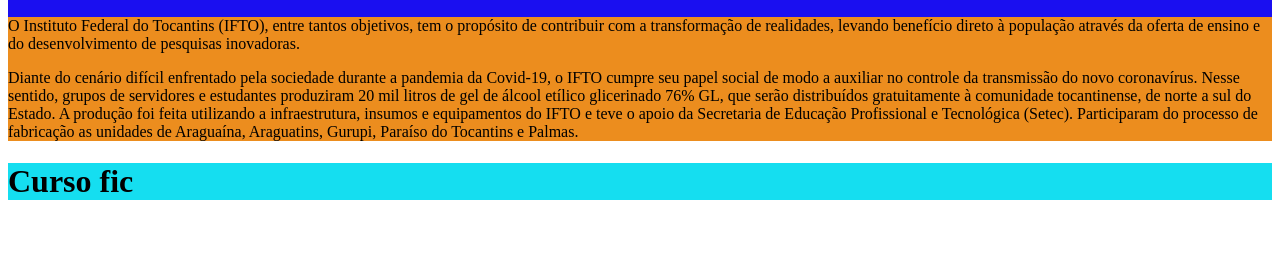
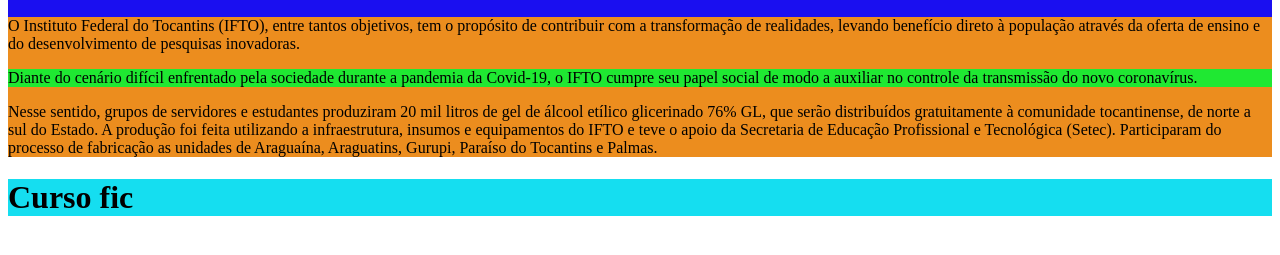
Before and after one commit to carlinhosxavier/pw, a plain HTML site: page index.html in a window 1280 px wide. Shown: the part 225-480 px from the top of the page. Drawn offline with Linux system fonts and the light colour scheme.

Commit message:
alterando cor do paragrafo

```diff
--- a/index.html
+++ b/index.html
@@ -19,7 +19,9 @@
 <img src="img\imagem.jpeg">
 <article style="background-color: #EC8D1E">
 <p>O Instituto Federal do Tocantins (IFTO), entre tantos objetivos, tem o propósito de contribuir com a transformação de realidades, levando benefício direto à população através da oferta de ensino e do desenvolvimento de pesquisas inovadoras.</p>
-<p>Diante do cenário difícil enfrentado pela sociedade durante a pandemia da Covid-19, o IFTO cumpre seu papel social de modo a auxiliar no controle da transmissão do novo coronavírus. Nesse sentido, grupos de servidores e estudantes produziram 20 mil litros de gel de álcool etílico glicerinado 76% GL, que serão distribuídos gratuitamente à comunidade tocantinense, de norte a sul do Estado. A produção foi feita utilizando a infraestrutura, insumos e equipamentos do IFTO e teve o apoio da Secretaria de Educação Profissional e Tecnológica (Setec). Participaram do processo de fabricação as unidades de Araguaína, Araguatins, Gurupi, Paraíso do Tocantins e Palmas.</p>
+<p style="background-color:#1FE832">
+Diante do cenário difícil enfrentado pela sociedade durante a pandemia da Covid-19, o IFTO cumpre seu papel social de modo a auxiliar no controle da transmissão do novo coronavírus. </p>
+<p> Nesse sentido, grupos de servidores e estudantes produziram 20 mil litros de gel de álcool etílico glicerinado 76% GL, que serão distribuídos gratuitamente à comunidade tocantinense, de norte a sul do Estado. A produção foi feita utilizando a infraestrutura, insumos e equipamentos do IFTO e teve o apoio da Secretaria de Educação Profissional e Tecnológica (Setec). Participaram do processo de fabricação as unidades de Araguaína, Araguatins, Gurupi, Paraíso do Tocantins e Palmas.</p>
 </article>
 </div>
 <footer style="background-color: #15DEF0">
```
